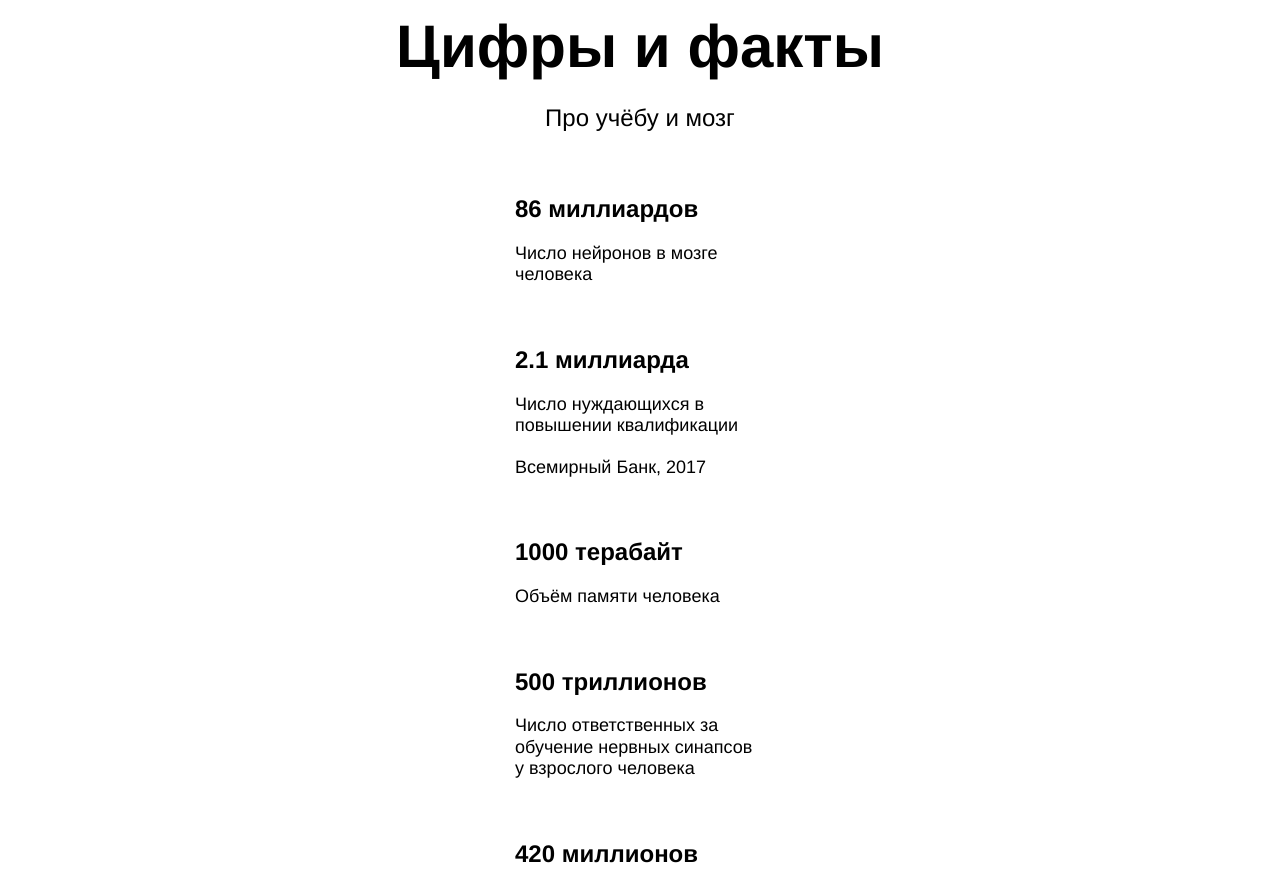
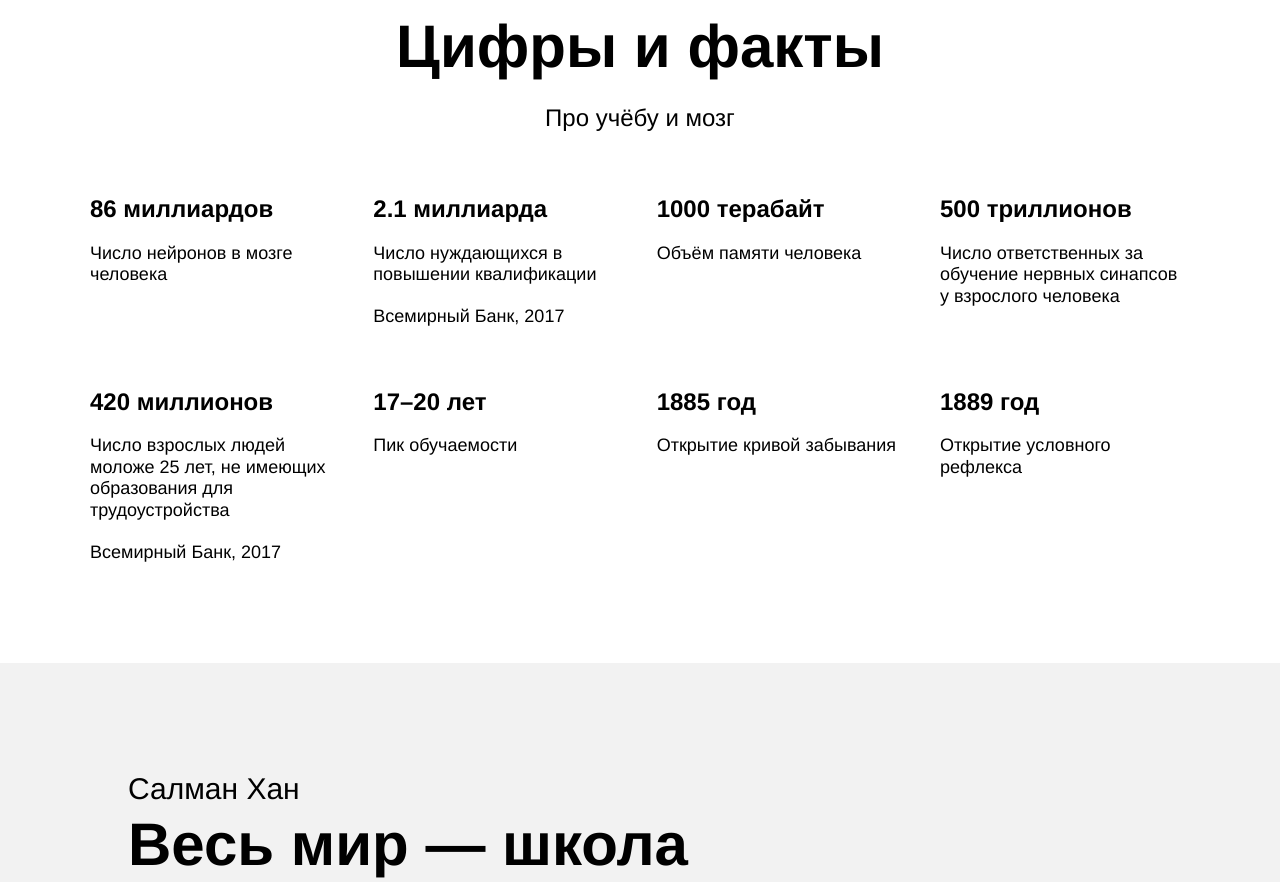
Before and after one commit to ArtemBasharin/how-to-learn, a plain HTML site: page index.html in a window 1280 px wide. Shown: the part 4320-5202 px from the top of the page. Drawn offline with Linux system fonts and the light colour scheme.

Commit message:
bug fixed

```diff
--- a/blocks/table/table.css
+++ b/blocks/table/table.css
@@ -1,10 +1,8 @@
-.video {
-    margin: 0;
+.table {
+    width: 1100px;
+    display: flex;
+    flex-wrap: wrap;
+    justify-content: space-between;
+    align-items: flex-start;
+    margin-bottom: 100px;
 }
-
-flex-wrap: wrap;
-justify-content: space-between;
-align-items: flex-start;
-margin-bottom: 100px;
-
-}
```
